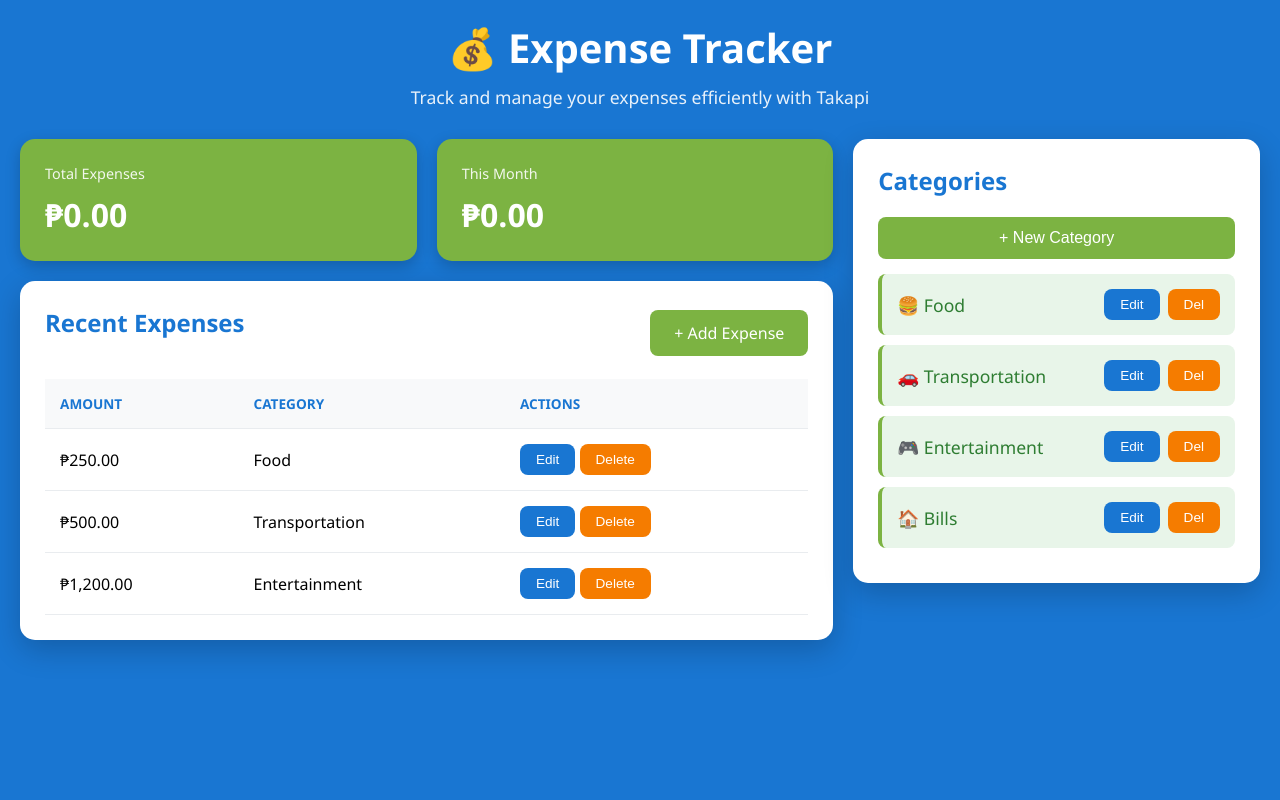
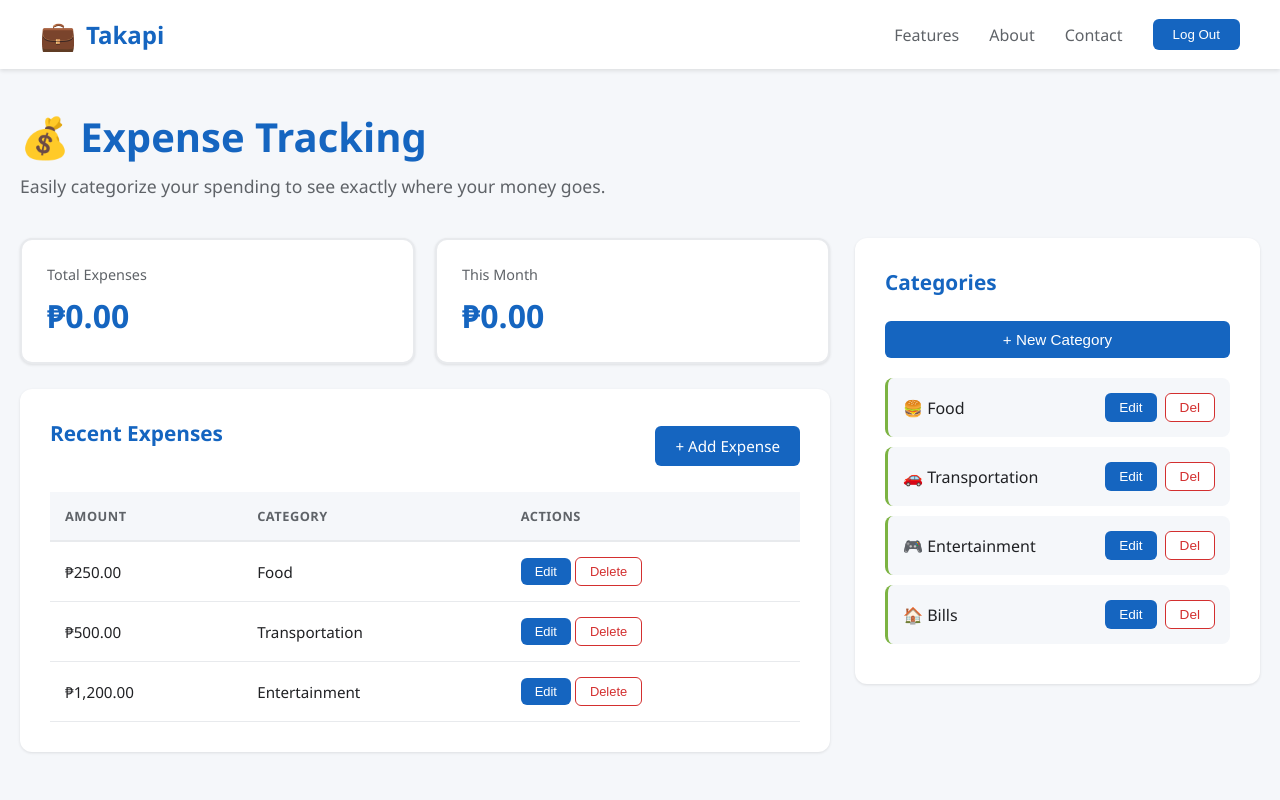
Before and after one commit to GReturn/Takapi, a Django app: page /expense/ in a window 1280 px wide. Run offline with Django 5.2, Linux system fonts and the light colour scheme.

Commit message:
Added an Expense page dashboard, no functioning features yet.

```diff
--- a/apps/expense/templates/expense/index.html
+++ b/apps/expense/templates/expense/index.html
@@ -13,76 +13,135 @@
 
         body {
             font-family: 'Segoe UI', Tahoma, Geneva, Verdana, sans-serif;
-            background: #1976D2;
+            background: #F5F7FA;
             min-height: 100vh;
-            padding: 20px;
+            padding: 0;
+        }
+
+        /* Navigation Bar */
+        .navbar {
+            background: white;
+            padding: 15px 40px;
+            box-shadow: 0 2px 4px rgba(0, 0, 0, 0.1);
+            display: flex;
+            justify-content: space-between;
+            align-items: center;
+        }
+
+        .navbar-brand {
+            display: flex;
+            align-items: center;
+            gap: 10px;
+            font-size: 1.5em;
+            font-weight: 600;
+            color: #1565C0;
+            text-decoration: none;
+        }
+
+        .navbar-brand span {
+            font-size: 1.2em;
+        }
+
+        .navbar-menu {
+            display: flex;
+            gap: 30px;
+            align-items: center;
+        }
+
+        .navbar-menu a {
+            color: #5F6368;
+            text-decoration: none;
+            font-weight: 500;
+            transition: color 0.3s;
+        }
+
+        .navbar-menu a:hover {
+            color: #1565C0;
+        }
+
+        .btn-logout {
+            background: #1565C0;
+            color: white;
+            padding: 8px 20px;
+            border-radius: 6px;
+            border: none;
+            cursor: pointer;
+            font-weight: 500;
+            transition: background 0.3s;
+        }
+
+        .btn-logout:hover {
+            background: #0D47A1;
         }
 
         .container {
             max-width: 1400px;
             margin: 0 auto;
+            padding: 40px 20px;
         }
 
         header {
-            text-align: center;
-            color: white;
-            margin-bottom: 30px;
+            margin-bottom: 40px;
         }
 
         header h1 {
+            color: #1565C0;
             font-size: 2.5em;
             margin-bottom: 10px;
         }
 
         header p {
             font-size: 1.1em;
-            opacity: 0.9;
+            color: #5F6368;
         }
 
         .dashboard {
             display: grid;
             grid-template-columns: 2fr 1fr;
-            gap: 20px;
+            gap: 25px;
         }
 
         .card {
             background: white;
-            border-radius: 15px;
-            padding: 25px;
-            box-shadow: 0 10px 30px rgba(0, 0, 0, 0.2);
+            border-radius: 12px;
+            padding: 30px;
+            box-shadow: 0 1px 3px rgba(0, 0, 0, 0.1);
         }
 
         .card h2 {
-            color: #1976D2;
-            margin-bottom: 20px;
-            font-size: 1.5em;
+            color: #1565C0;
+            margin-bottom: 25px;
+            font-size: 1.3em;
+            font-weight: 600;
         }
 
         .summary-cards {
             display: grid;
             grid-template-columns: repeat(2, 1fr);
             gap: 20px;
-            margin-bottom: 20px;
+            margin-bottom: 25px;
         }
 
         .summary-card {
-            background: #7CB342;
-            color: white;
+            background: white;
+            border: 2px solid #E8EAED;
+            color: #5F6368;
             padding: 25px;
-            border-radius: 15px;
-            box-shadow: 0 5px 15px rgba(0, 0, 0, 0.2);
+            border-radius: 12px;
+            box-shadow: 0 1px 3px rgba(0, 0, 0, 0.1);
         }
 
         .summary-card h3 {
             font-size: 0.9em;
-            opacity: 0.9;
             margin-bottom: 10px;
-            font-weight: normal;
+            font-weight: 500;
+            color: #5F6368;
         }
 
         .summary-card .amount {
             font-size: 2em;
             font-weight: bold;
+            color: #1565C0;
         }
 
         table {
@@ -92,65 +151,76 @@
         }
 
         thead {
-            background: #f8f9fa;
+            background: #F5F7FA;
+            border-bottom: 2px solid #E8EAED;
         }
 
         th, td {
             padding: 15px;
             text-align: left;
-            border-bottom: 1px solid #e9ecef;
         }
 
         th {
-            color: #1976D2;
+            color: #5F6368;
             font-weight: 600;
             text-transform: uppercase;
-            font-size: 0.85em;
+            font-size: 0.8em;
+            letter-spacing: 0.5px;
+        }
+
+        tbody tr {
+            border-bottom: 1px solid #E8EAED;
         }
 
         tbody tr:hover {
-            background: #f8f9fa;
+            background: #F5F7FA;
+        }
+
+        td {
+            color: #202124;
+            font-size: 0.95em;
         }
 
         .btn {
-            background: #7CB342;
+            background: #1565C0;
             color: white;
             border: none;
-            padding: 12px 24px;
-            border-radius: 8px;
+            padding: 10px 20px;
+            border-radius: 6px;
             cursor: pointer;
-            font-size: 1em;
+            font-size: 0.95em;
             font-weight: 500;
-            transition: transform 0.2s, box-shadow 0.2s;
+            transition: background 0.3s;
             text-decoration: none;
             display: inline-block;
         }
 
         .btn:hover {
-            transform: translateY(-2px);
-            box-shadow: 0 5px 15px rgba(124, 179, 66, 0.4);
-            background: #689F38;
+            background: #0D47A1;
         }
 
         .btn-small {
-            padding: 8px 16px;
+            padding: 6px 14px;
             font-size: 0.85em;
         }
 
         .btn-edit {
-            background: #1976D2;
+            background: #1565C0;
         }
 
         .btn-edit:hover {
-            background: #1565C0;
+            background: #0D47A1;
         }
 
         .btn-delete {
-            background: #F57C00;
+            background: white;
+            color: #D32F2F;
+            border: 1px solid #D32F2F;
         }
 
         .btn-delete:hover {
-            background: #E65100;
+            background: #D32F2F;
+            color: white;
         }
 
         .actions {
@@ -169,21 +239,21 @@
             justify-content: space-between;
             align-items: center;
             padding: 15px;
-            background: #E8F5E9;
+            background: #F5F7FA;
             border-radius: 8px;
             margin-bottom: 10px;
             transition: background 0.2s;
-            border-left: 4px solid #7CB342;
+            border-left: 3px solid #7CB342;
         }
 
         .category-item:hover {
-            background: #C8E6C9;
+            background: #E8EAED;
         }
 
         .category-item span {
-            font-size: 1.1em;
+            font-size: 1em;
             font-weight: 500;
-            color: #2E7D32;
+            color: #202124;
         }
 
         .category-item div {
@@ -194,11 +264,19 @@
         .no-data {
             text-align: center;
             padding: 40px;
-            color: #6c757d;
+            color: #5F6368;
             font-style: italic;
         }
 
         @media (max-width: 768px) {
+            .navbar {
+                padding: 15px 20px;
+            }
+
+            .navbar-menu {
+                gap: 15px;
+            }
+
             .dashboard {
                 grid-template-columns: 1fr;
             }
@@ -212,7 +290,7 @@
             }
 
             table {
-                font-size: 0.9em;
+                font-size: 0.85em;
             }
 
             th, td {
@@ -222,10 +300,23 @@
     </style>
 </head>
 <body>
+    <!-- Navigation Bar -->
+    <nav class="navbar">
+        <a href="#" class="navbar-brand">
+            <span>💼</span> Takapi
+        </a>
+        <div class="navbar-menu">
+            <a href="#">Features</a>
+            <a href="#">About</a>
+            <a href="#">Contact</a>
+            <button class="btn-logout">Log Out</button>
+        </div>
+    </nav>
+
     <div class="container">
         <header>
-            <h1>💰 Expense Tracker</h1>
-            <p>Track and manage your expenses efficiently with Takapi</p>
+            <h1>💰 Expense Tracking</h1>
+            <p>Easily categorize your spending to see exactly where your money goes.</p>
         </header>
 
         <div class="dashboard">
@@ -295,7 +386,7 @@
             <div>
                 <div class="card">
                     <h2>Categories</h2>
-                    <button class="btn" style="width: 100%; margin-bottom: 15px;">+ New Category</button>
+                    <button class="btn" style="width: 100%; margin-bottom: 20px;">+ New Category</button>
 
                     <ul class="category-list">
                         <!-- Sample Categories - Will be replaced with Django template tags later -->
```
